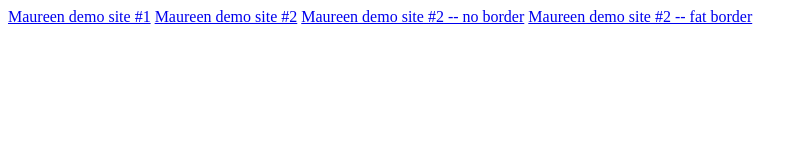
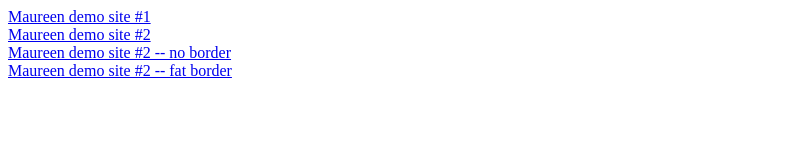
Before and after one commit to jabbb/jabbb.github.io, a plain HTML site: page index.html in a window 1280 px wide. Shown: the whole page, without its empty margins (0-808 px from the left). Drawn offline with Linux system fonts and the light colour scheme.

Commit message:
Update index.html

```diff
--- a/index.html
+++ b/index.html
@@ -7,10 +7,10 @@
 </head>
 
 <body>
-  <a href="maureen_demo_1">Maureen demo site #1</a>
-  <a href="maureen_demo_2">Maureen demo site #2</a>
-  <a href="maureen_demo_no_border">Maureen demo site #2 -- no border</a>
-  <a href="maureen_demo_fat_border">Maureen demo site #2 -- fat border</a>
+  <a href="maureen_demo_1">Maureen demo site #1</a><br />
+  <a href="maureen_demo_2">Maureen demo site #2</a><br />
+  <a href="maureen_demo_no_border">Maureen demo site #2 -- no border</a><br />
+  <a href="maureen_demo_fat_border">Maureen demo site #2 -- fat border</a><br />
 </body>
 
 </html>
```
